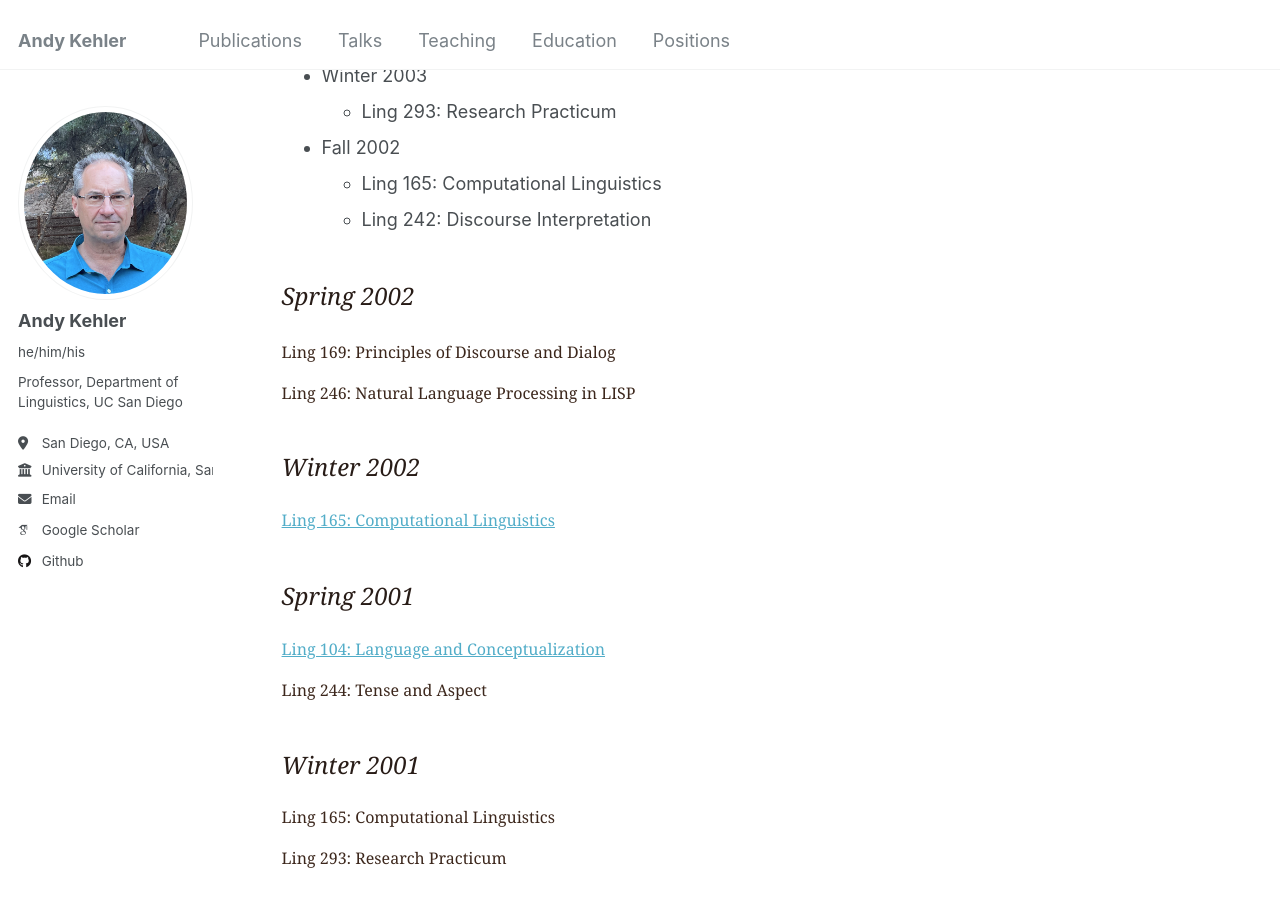
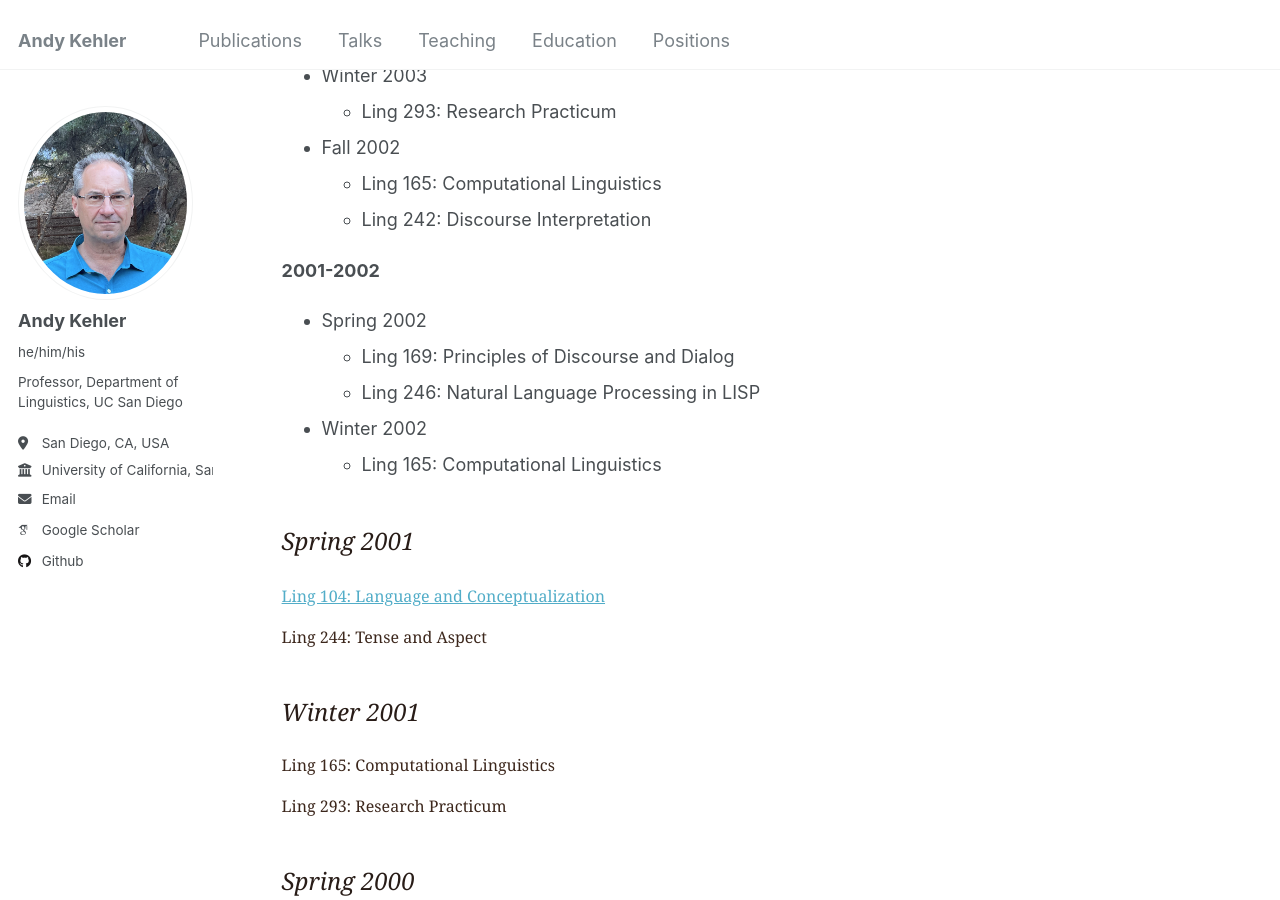
Before and after one commit to akehler/akehler.github.io, a Jekyll site: the page built from _pages/teaching.html, in a window 1280 px wide and 900 px high, scrolled down 6182 px. Built offline with Jekyll 4.4.1, drawn with Linux system fonts in a browser that asks for light colours; some web fonts are replaced.

Commit message:
Update teaching.html

```diff
--- a/_pages/teaching.html
+++ b/_pages/teaching.html
@@ -671,26 +671,32 @@ Ling 242: Discourse Interpretation
 </ul>
 </ul>
 
-          <p><br><font face="Georgia, Times New Roman, Times, serif" size="3" color="#281C17">
-         <font size="5"><i>Spring 2002</i></font></p>
+<p></p>
+<strong>2001-2002</strong>
+<p></p>
+<ul>
+<li>Spring 2002
+</li>
+<ul>
+<li>
+Ling 169:
+Principles of Discourse and Dialog
+</li>
+<li>
+Ling 246: Natural Language Processing in LISP
+</li>
+</ul>
+<li>Winter 2002
+</li>
+<ul>
+<li>
+Ling 165:
+Computational Linguistics
+</li>
+</ul>
+</ul>
 
-<font color="#3C271C">Ling 169:
-Principles of Discourse and Dialog</font>
 
-<p>
-<font color="#3C271C">
-Ling 246: Natural Language Processing in LISP
-</font>
-<p>
-
-          <p><br><font face="Georgia, Times New Roman, Times, serif" size="3" color="#281C17">
-         <font size="5"><i>Winter 2002</i></font></p>
-
-<font color="#3C271C"><a href="ling165-w02.h\
-tml">Ling 165:
-Computational Linguistics</a></font>
-
-<p>
 
           <p><br><font face="Georgia, Times New Roman, Times, serif" size="3" color="#281C17">
          <font size="5"><i>Spring 2001</i></font></p>
```
